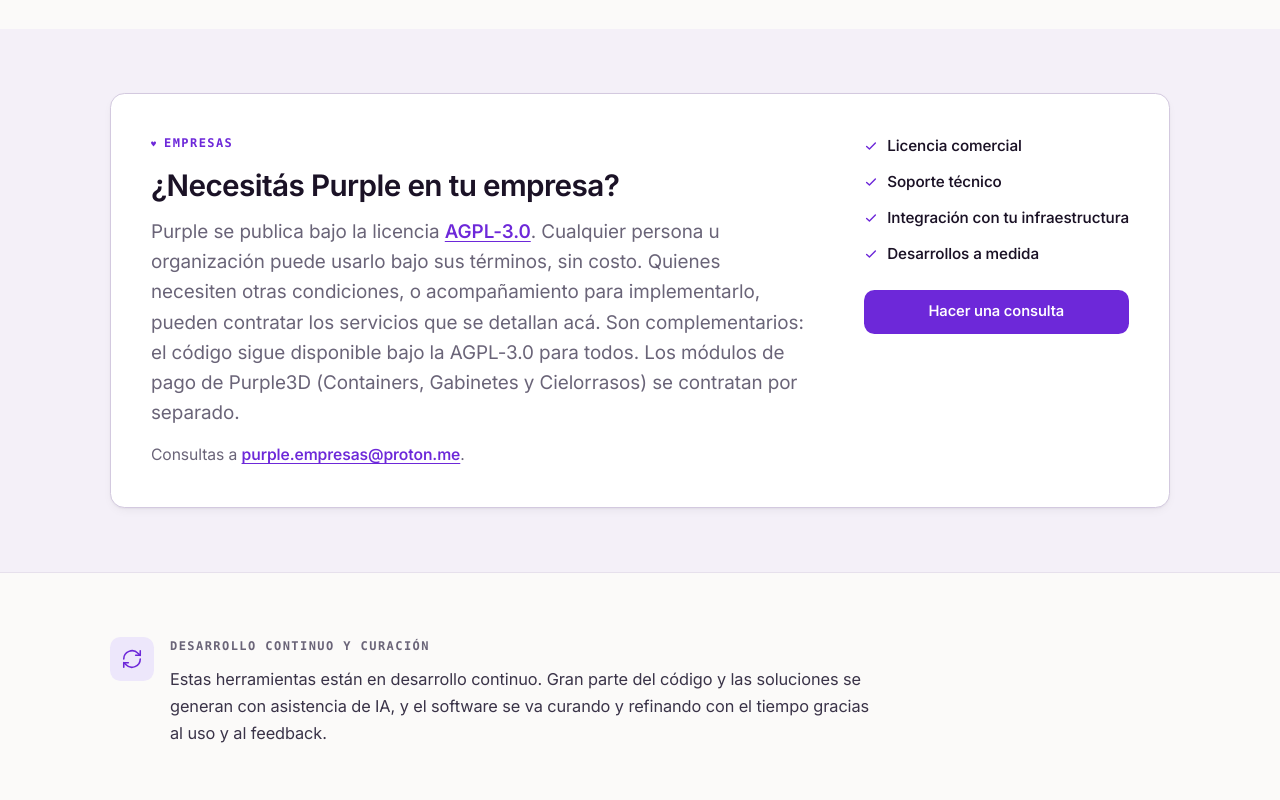
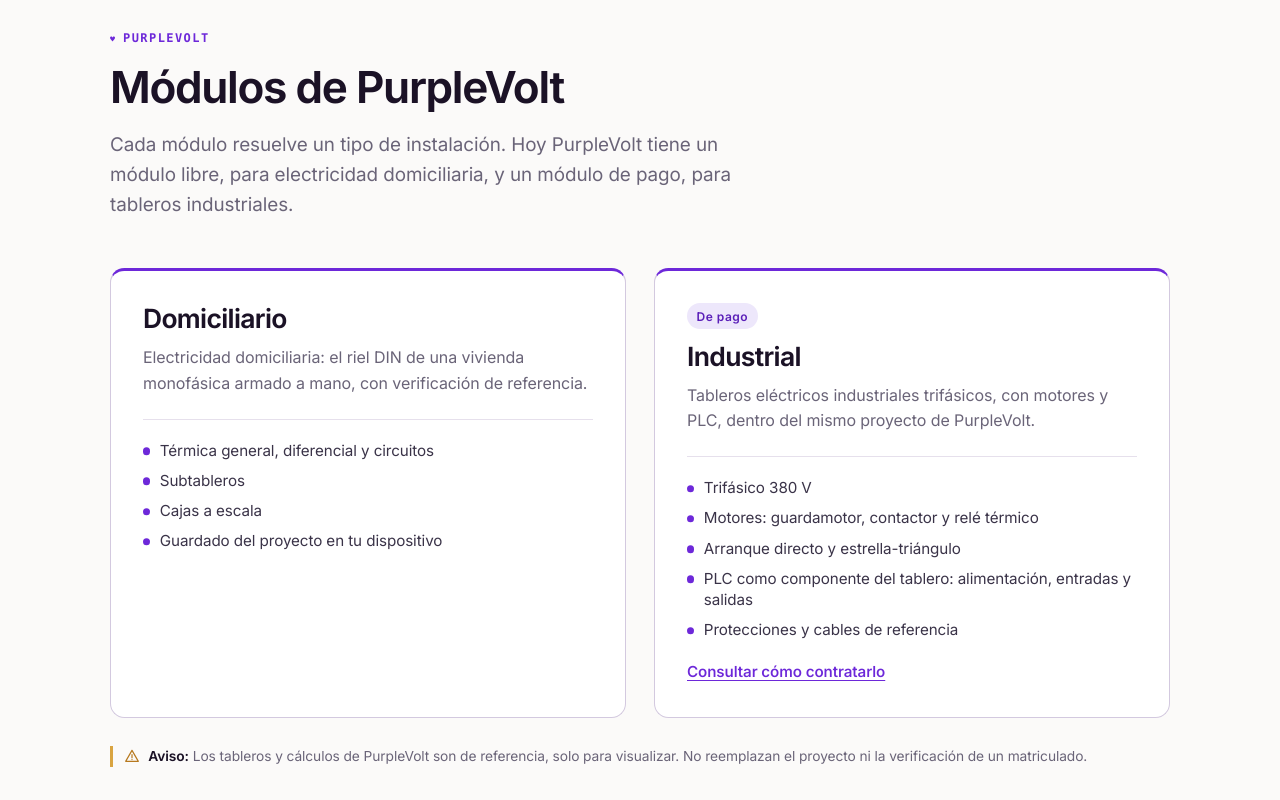
Before and after one commit to ltrecanao/purple, a plain HTML site: page index.html in a window 1280 px wide. Shown: the part 2880-3680 px from the top of the page. Drawn offline with Linux system fonts and the light colour scheme.

Commit message:
feat: actualiza modulo industrial

```diff
--- a/index.html
+++ b/index.html
@@ -4,7 +4,7 @@
   <meta charset="utf-8">
   <meta name="viewport" content="width=device-width, initial-scale=1, viewport-fit=cover">
   <title>Purple · Software que trabaja a tu manera</title>
-  <meta name="description" content="Purple: PurpleMD (editor Markdown), PurplePlan (pizarra colaborativa), Purple3D (visualizador 3D modular, con módulos de steelframing, drywall y woodframing, y módulos de pago de containers, gabinetes y cielorrasos) y PurpleVolt (tableros eléctricos). Software libre AGPL-3.0, en el navegador.">
+  <meta name="description" content="Purple: PurpleMD (editor Markdown), PurplePlan (pizarra colaborativa), Purple3D (visualizador 3D modular, con módulos de steelframing, drywall y woodframing, y módulos de pago de containers, gabinetes y cielorrasos) y PurpleVolt (tableros eléctricos, con módulo domiciliario y módulo industrial de pago, con motores y PLC). Software libre AGPL-3.0, en el navegador.">
   <meta name="theme-color" content="#6d28d9">
   <link rel="icon" type="image/svg+xml" href="static/assets/purple.svg">
   <link rel="canonical" href="https://purple.com.ar/">
@@ -14,11 +14,11 @@
   <meta property="og:locale" content="es_AR">
   <meta property="og:url" content="https://purple.com.ar/">
   <meta property="og:title" content="Purple · Software que trabaja a tu manera">
-  <meta property="og:description" content="Purple: PurpleMD (editor Markdown), PurplePlan (pizarra colaborativa), Purple3D (visualizador 3D modular, con módulos de steelframing, drywall y woodframing, y módulos de pago de containers, gabinetes y cielorrasos) y PurpleVolt (tableros eléctricos). Software libre AGPL-3.0, en el navegador.">
+  <meta property="og:description" content="Purple: PurpleMD (editor Markdown), PurplePlan (pizarra colaborativa), Purple3D (visualizador 3D modular, con módulos de steelframing, drywall y woodframing, y módulos de pago de containers, gabinetes y cielorrasos) y PurpleVolt (tableros eléctricos, con módulo domiciliario y módulo industrial de pago, con motores y PLC). Software libre AGPL-3.0, en el navegador.">
   <meta property="og:image" content="https://purple.com.ar/static/assets/og-image.png">
   <meta name="twitter:card" content="summary_large_image">
   <meta name="twitter:title" content="Purple · Software que trabaja a tu manera">
-  <meta name="twitter:description" content="Purple: PurpleMD (editor Markdown), PurplePlan (pizarra colaborativa), Purple3D (visualizador 3D modular, con módulos de steelframing, drywall y woodframing, y módulos de pago de containers, gabinetes y cielorrasos) y PurpleVolt (tableros eléctricos). Software libre AGPL-3.0, en el navegador.">
+  <meta name="twitter:description" content="Purple: PurpleMD (editor Markdown), PurplePlan (pizarra colaborativa), Purple3D (visualizador 3D modular, con módulos de steelframing, drywall y woodframing, y módulos de pago de containers, gabinetes y cielorrasos) y PurpleVolt (tableros eléctricos, con módulo domiciliario y módulo industrial de pago, con motores y PLC). Software libre AGPL-3.0, en el navegador.">
   <meta name="twitter:image" content="https://purple.com.ar/static/assets/og-image.png">
 
   <link rel="preload" href="static/fonts/inter-latin.woff2" as="font" type="font/woff2" crossorigin>
@@ -197,8 +197,8 @@
           <li class="valor">
             <span class="valor-tipo">Tableros eléctricos</span>
             <h3 class="valor-titulo">PurpleVolt</h3>
-            <p class="valor-texto">Simulador de tableros eléctricos de vivienda monofásica. Armá el riel DIN con térmica general, diferencial y circuitos, sumá subtableros y elegí la caja a escala real, con verificación de referencia.</p>
-            <ul class="valor-tags" aria-label="Características de PurpleVolt"><li>Riel DIN</li><li>Subtableros</li><li>Cajas a escala</li><li>Sin instalar</li></ul>
+            <p class="valor-texto">Simulador de tableros eléctricos modular. El módulo Domiciliario arma el riel DIN de una vivienda monofásica, con subtableros y cajas a escala; Industrial, un módulo de pago, suma tableros trifásicos, motores y PLC.</p>
+            <ul class="valor-tags" aria-label="Características de PurpleVolt"><li>Modular</li><li>Riel DIN</li><li>Cajas a escala</li><li>Módulo de pago</li></ul>
             <a class="enlace-flecha valor-enlace" href="https://volt.purple.com.ar" target="_blank" rel="noopener noreferrer">
               Abrir PurpleVolt
               <svg viewBox="0 0 16 16" width="14" height="14" fill="none" stroke="currentColor" stroke-width="1.6" stroke-linecap="round" stroke-linejoin="round" aria-hidden="true" focusable="false">
@@ -308,6 +308,52 @@
       </div>
     </section>
 
+    <!-- ================================================ MÓDULOS PURPLEVOLT -->
+    <section class="seccion seccion-modulos" id="modulos-volt" aria-labelledby="modulos-volt-titulo">
+      <div class="container">
+        <header class="encabezado">
+          <p class="etiqueta">PurpleVolt</p>
+          <h2 class="titulo-seccion" id="modulos-volt-titulo">Módulos de PurpleVolt</h2>
+          <p class="bajada">
+            Cada módulo resuelve un tipo de instalación. Hoy PurpleVolt tiene
+            un módulo libre, para electricidad domiciliaria, y un módulo de
+            pago, para tableros industriales.
+          </p>
+        </header>
+
+        <ul class="modulos-grilla modulos-grilla-2">
+          <li class="modulo">
+            <h3 class="modulo-titulo">Domiciliario</h3>
+            <p class="modulo-texto">Electricidad domiciliaria: el riel DIN de una vivienda monofásica armado a mano, con verificación de referencia.</p>
+            <ul class="modulo-incluye">
+              <li>Térmica general, diferencial y circuitos</li>
+              <li>Subtableros</li>
+              <li>Cajas a escala</li>
+              <li>Guardado del proyecto en tu dispositivo</li>
+            </ul>
+          </li>
+          <li class="modulo modulo-pago">
+            <span class="modulo-estado">De pago</span>
+            <h3 class="modulo-titulo">Industrial</h3>
+            <p class="modulo-texto">Tableros eléctricos industriales trifásicos, con motores y PLC, dentro del mismo proyecto de PurpleVolt.</p>
+            <ul class="modulo-incluye">
+              <li>Trifásico 380 V</li>
+              <li>Motores: guardamotor, contactor y relé térmico</li>
+              <li>Arranque directo y estrella-triángulo</li>
+              <li>PLC como componente del tablero: alimentación, entradas y salidas</li>
+              <li>Protecciones y cables de referencia</li>
+            </ul>
+            <a class="enlace modulo-contacto" href="mailto:purple.empresas@proton.me?subject=M%C3%B3dulo%20Industrial%20(de%20pago)%20-%20PurpleVolt">Consultar cómo contratarlo</a>
+          </li>
+        </ul>
+
+        <p class="modulos-aviso" role="note">
+          <svg viewBox="0 0 24 24" width="16" height="16" fill="none" stroke="currentColor" stroke-width="1.8" stroke-linecap="round" stroke-linejoin="round" aria-hidden="true" focusable="false"><path d="M12 3.5 2.5 20h19L12 3.5z"/><path d="M12 10v4.5M12 17.2v.1"/></svg>
+          <span><strong>Aviso:</strong> Los tableros y cálculos de PurpleVolt son de referencia, solo para visualizar. No reemplazan el proyecto ni la verificación de un matriculado.</span>
+        </p>
+      </div>
+    </section>
+
     <!-- ======================================================== EMPRESAS -->
     <section class="seccion seccion-enterprise" id="empresas" aria-labelledby="empresas-titulo">
       <div class="container">
@@ -323,8 +369,8 @@
               acompañamiento para implementarlo, pueden contratar los
               servicios que se detallan acá. Son complementarios: el código
               sigue disponible bajo la AGPL-3.0 para todos. Los módulos de pago
-              de Purple3D (Containers, Gabinetes y Cielorrasos) se contratan por
-              separado.
+              de Purple3D (Containers, Gabinetes y Cielorrasos) y de PurpleVolt
+              (Industrial) se contratan por separado.
             </p>
             <p class="enterprise-contacto">
               Consultas a
@@ -390,7 +436,7 @@
             <li><a href="https://md.purple.com.ar" target="_blank" rel="noopener noreferrer">PurpleMD</a></li>
             <li><a href="https://plan.purple.com.ar" target="_blank" rel="noopener noreferrer">PurplePlan</a></li>
             <li><a href="https://3d.purple.com.ar" target="_blank" rel="noopener noreferrer">Purple3D</a></li>
-            <li><a href="https://github.com/ltrecanao/purplevolt" target="_blank" rel="noopener noreferrer">PurpleVolt</a></li>
+            <li><a href="https://volt.purple.com.ar" target="_blank" rel="noopener noreferrer">PurpleVolt</a></li>
           </ul>
         </div>
 
--- a/static/css/style.css
+++ b/static/css/style.css
@@ -1532,3 +1532,13 @@ figcaption {
     grid-template-columns: 1fr;
   }
 }
+
+.modulos-grilla-2 {
+  grid-template-columns: repeat(2, minmax(0, 1fr));
+}
+
+@media (max-width: 900px) {
+  .modulos-grilla-2 {
+    grid-template-columns: 1fr;
+  }
+}
```
